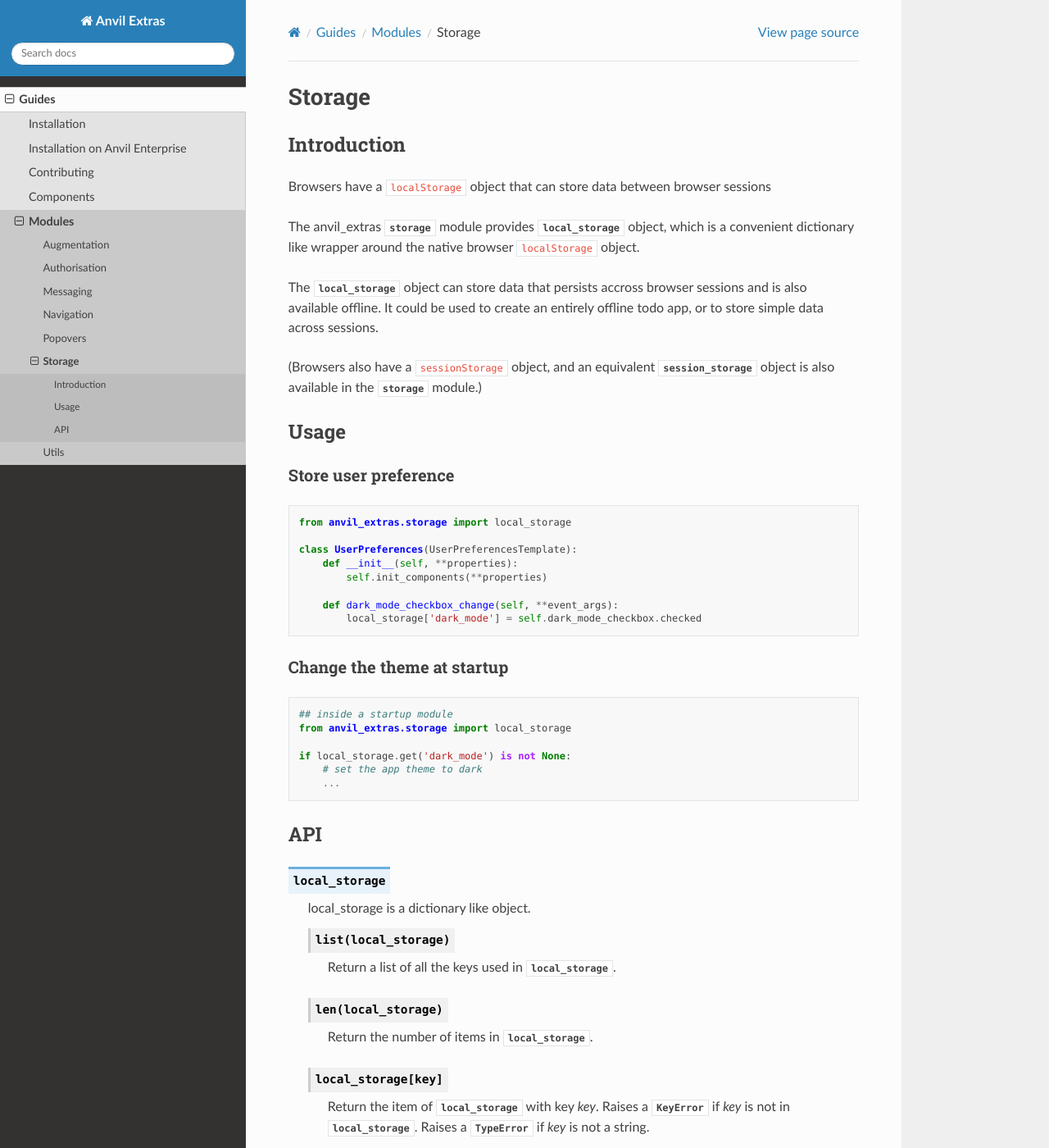
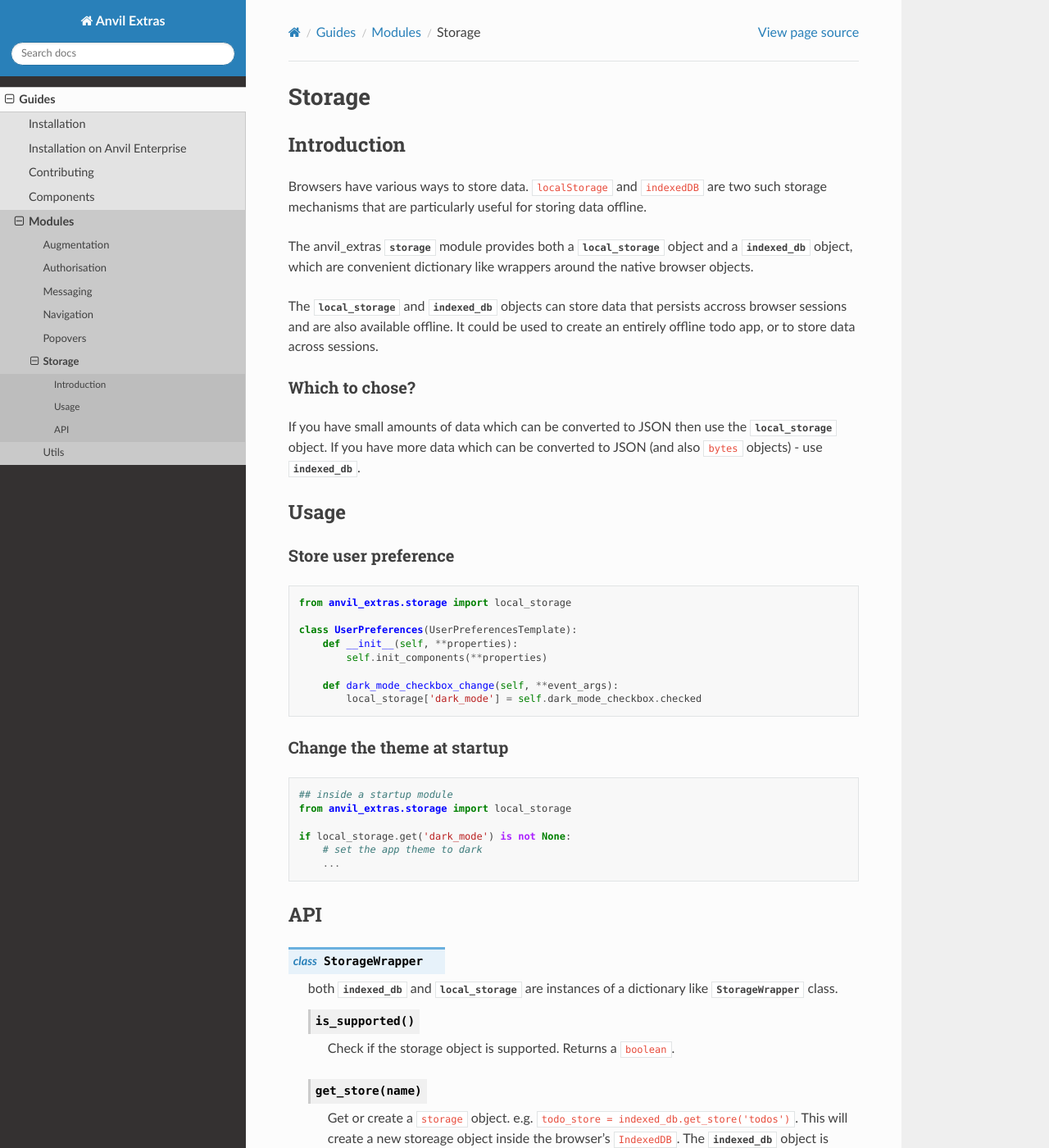
Before and after one commit to anvilistas/anvil-extras, a Sphinx documentation site: the page built from docs/guides/modules/storage.rst, in a window 1280 px wide and 1400 px high. Shown: the whole window at 82% size. Built offline with Sphinx 7.4.7 and the Read the Docs theme 2.0.0, drawn with Linux system fonts in a browser that asks for light colours; some of the changed text lies outside the part shown.

Commit message:
Use localforage to create a wrapper around indexed_db and adjust api

```diff
--- a/docs/guides/modules/storage.rst
+++ b/docs/guides/modules/storage.rst
@@ -3,16 +3,20 @@
 
 Introduction
 ------------
-Browsers have a ``localStorage`` object that can store data between browser sessions
+Browsers have various ways to store data. ``localStorage`` and ``indexedDB`` are two such storage mechanisms that are particularly useful for storing data offline.
 
-The anvil_extras :mod:`storage` module provides :const:`local_storage` object, which is a
-convenient dictionary like wrapper around the native browser ``localStorage`` object.
+The anvil_extras :mod:`storage` module provides both a :attr:`local_storage` object and a :attr:`indexed_db` object, which are
+convenient dictionary like wrappers around the native browser objects.
 
-The :attr:`local_storage` object can store data that persists accross browser sessions and is also available offline.
-It could be used to create an entirely offline todo app, or to store simple data across sessions.
+The :attr:`local_storage` and :attr:`indexed_db` objects can store data that persists accross browser sessions and are also available offline.
+It could be used to create an entirely offline todo app, or to store data across sessions.
 
-(Browsers also have a ``sessionStorage`` object, and an equivalent :const:`session_storage`
-object is also available in the :mod:`storage` module.)
+
+Which to chose?
++++++++++++++++
+If you have small amounts of data which can be converted to JSON then use the :attr:`local_storage` object.
+If you have more data which can be converted to JSON (and also ``bytes`` objects) - use :attr:`indexed_db`.
+
 
 Usage
 -----
@@ -49,39 +53,49 @@
 API
 ---
 
-.. object:: local_storage
+.. class:: StorageWrapper()
 
-   local_storage is a dictionary like object.
+   both :attr:`indexed_db` and :attr:`local_storage` are instances of a dictionary like :class:`StorageWrapper` class.
 
-   .. describe:: list(local_storage)
+   .. describe:: is_supported()
 
-      Return a list of all the keys used in :attr:`local_storage`.
+      Check if the storage object is supported. Returns a ``boolean``.
 
-   .. describe:: len(local_storage)
+   .. describe:: get_store(name)
 
-      Return the number of items in :attr:`local_storage`.
+      Get or create a ``storage`` object. e.g. ``todo_store = indexed_db.get_store('todos')``. This will create a new storeage object inside the browser's ``IndexedDB``.
+      The :attr:`indexed_db` object is equivalent to ``indexed_db.get_store('default')``. To explore this further, open up devtools and find ``IndexedDB`` in the Application tab.
 
-   .. describe:: local_storage[key]
+   .. describe:: list(store)
 
-      Return the item of :attr:`local_storage` with key *key*.  Raises a :exc:`KeyError` if *key* is
-      not in :attr:`local_storage`. Raises a :exc:`TypeError` if *key* is not a string.
+      Return a list of all the keys used in the *store*.
 
-   .. describe:: local_storage[key] = value
+   .. describe:: len(store)
 
-      Set ``local_storage[key]`` to *value*. The *value* must be a json compatible object.
+      Return the number of items in *store*.
 
-   .. describe:: del local_storage[key]
+   .. describe:: store[key]
 
-      Remove ``local_storage[key]`` from :attr:`local_storage`.
+      Return the item of *store* with key *key*.  Raises a :exc:`KeyError` if *key* is
+      not in *store*. Raises a :exc:`TypeError` if *key* is not a string.
 
-   .. describe:: key in local_storage
+   .. describe:: store[key] = value
 
-      Return ``True`` if :attr:`local_storage` has a key *key*, else ``False``.
+      Set ``store[key]`` to *value*. If the value is not a JSONable data type it may be stored correctly. e.g. a ``datetime`` object.
+      If storing ``bytes`` objects it is best to use the :attr:`indexed_db` store.
 
-   .. describe:: iter(local_storage)
+   .. describe:: del store[key]
 
-      Return an iterator over the keys of the dictionary.  This is a shortcut
-      for ``iter(local_storage.keys())``.
+      Remove ``store[key]`` from *store*.
+
+   .. describe:: key in store
+
+      Return ``True`` if *store* has a key *key*, else ``False``.
+
+   .. describe:: iter(store)
+
+      Return an iterator over the keys of the *store*.  This is a shortcut
+      for ``iter(store.keys())``.
 
    .. method:: clear()
 
@@ -89,13 +103,13 @@
 
    .. method:: get(key[, default])
 
-      Return the value for *key* if *key* is in :attr:`local_storage`, else *default*.
+      Return the value for *key* if *key* is in *store*, else *default*.
       If *default* is not given, it defaults to ``None``, so that this method
       never raises a :exc:`KeyError`.
 
    .. method:: items()
 
-      Return a map iterator of :attr:`local_storage`'s ``(key, value)`` pairs.
+      Return a map iterator of *store*'s ``(key, value)`` pairs.
 
    .. method:: keys()
 
@@ -103,24 +117,24 @@
 
    .. method:: pop(key[, default])
 
-      If *key* is in :attr:`local_storage`, remove it and return its value, else return
+      If *key* is in *store*, remove it and return its value, else return
       *default*.  If *default* is not given, it defaults to ``None``, so that this method
       never raises a :exc:`KeyError`.
 
    .. method:: put(key, value)
 
-      Equivalent to ``local_storage[key] = value``.
+      Equivalent to ``store[key] = value``.
 
    .. method:: update([other])
 
-      Update the :attr:`local_storage` with the key/value pairs from *other*, overwriting
+      Update the *store* with the key/value pairs from *other*, overwriting
       existing keys.  Return ``None``.
 
       :meth:`update` accepts either a dictionary object or an iterable of
       key/value pairs (as tuples or other iterables of length two).  If keyword
-      arguments are specified, :attr:`local_storage` is then updated with those
-      key/value pairs: ``local_storage.update(red=1, blue=2)``.
+      arguments are specified, *store* is then updated with those
+      key/value pairs: ``store.update(red=1, blue=2)``.
 
    .. method:: values()
 
-      Return a map iterator of :attr:`local_storage`'s values.
+      Return a map iterator of *store*'s values.
```
Also changed, not shown: 1 other file.
